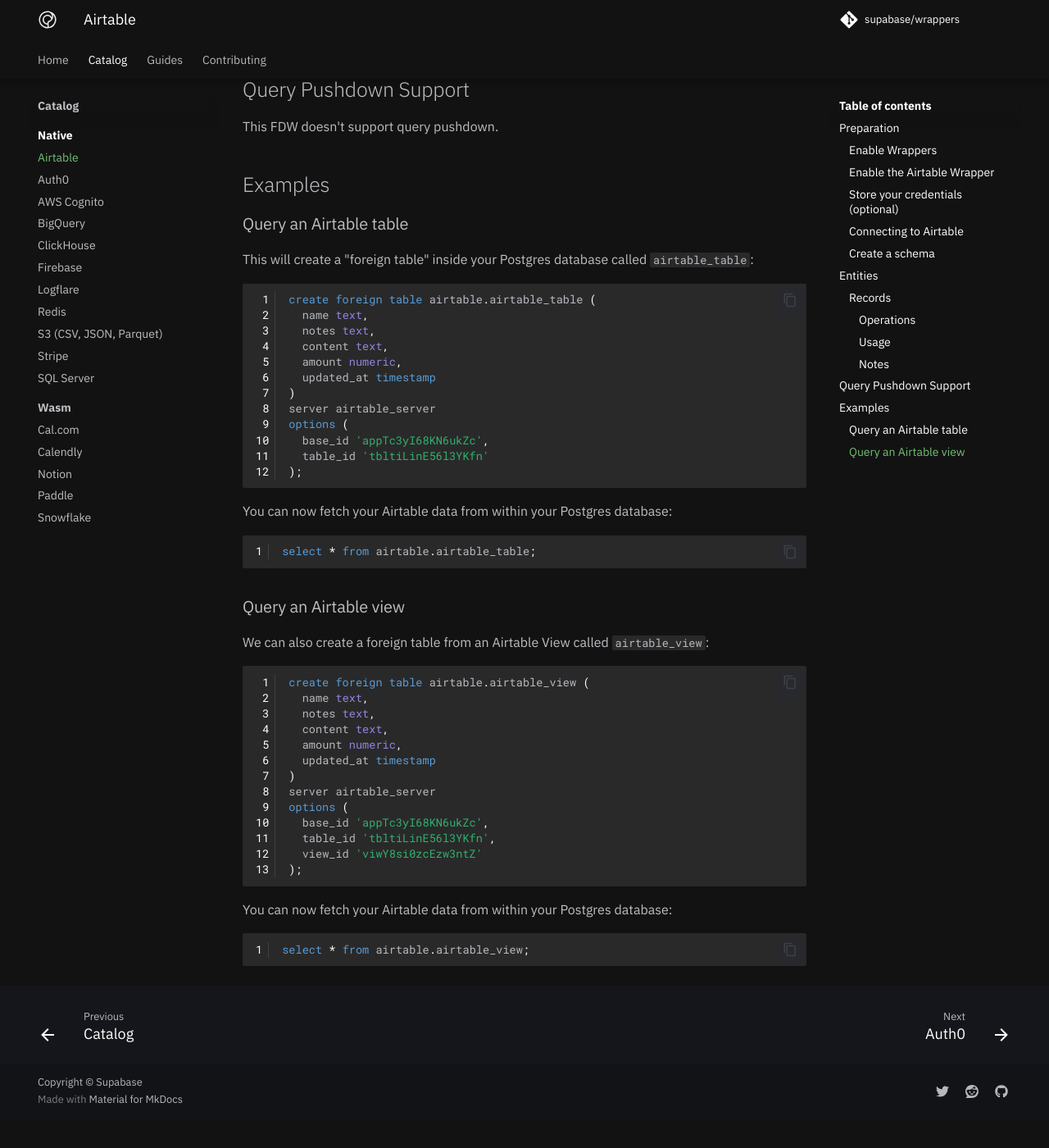
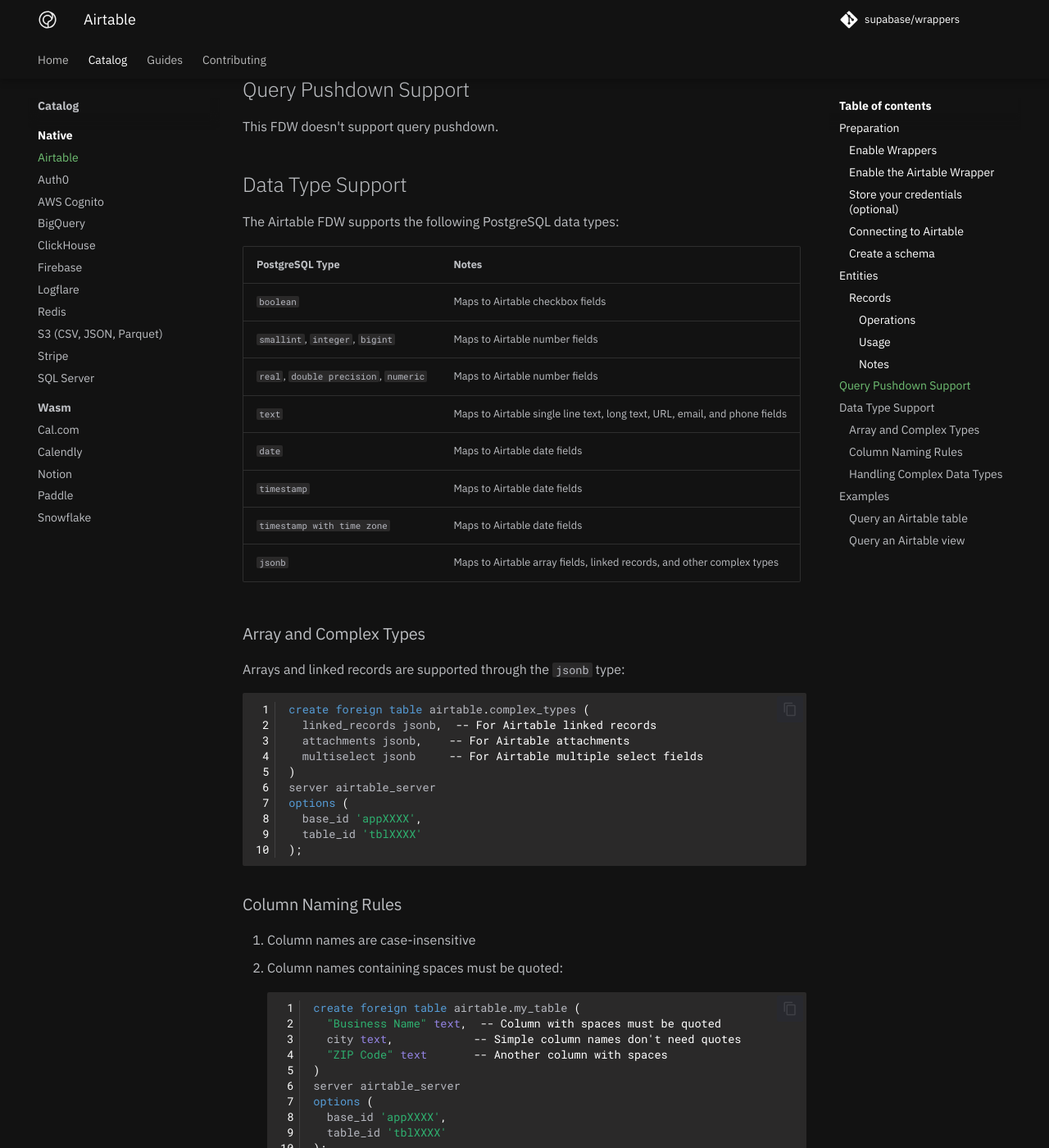
Before and after one commit to supabase/wrappers, an MkDocs documentation site: the page built from docs/catalog/airtable.md, in a window 1280 px wide and 1400 px high, scrolled down 2498 px. Shown: the whole window at 82% size. Built offline with MkDocs 1.6.1 and Material for MkDocs 9.7.7, drawn with Linux system fonts in a browser that asks for light colours; comment, search, counter and statistics services are not loaded; before the commit the page ends 3861 px from its top, so only the background shows below that; some of the changed text lies outside the part shown.

Commit message:
docs(airtable): add comprehensive data type support documentation
- Add supported PostgreSQL data types and their Airtable mappings
- Document column naming rules and case sensitivity
- Add examples for handling arrays and linked records
- Clarify null value handling

Fixes #170

Co-Authored-By: copple@supabase.io <copple@supabase.io>

````diff
--- a/docs/catalog/airtable.md
+++ b/docs/catalog/airtable.md
@@ -123,6 +123,83 @@ options (
 
 This FDW doesn't support query pushdown.
 
+## Data Type Support
+
+The Airtable FDW supports the following PostgreSQL data types:
+
+| PostgreSQL Type | Notes |
+| -------------- | ----- |
+| `boolean` | Maps to Airtable checkbox fields |
+| `smallint`, `integer`, `bigint` | Maps to Airtable number fields |
+| `real`, `double precision`, `numeric` | Maps to Airtable number fields |
+| `text` | Maps to Airtable single line text, long text, URL, email, and phone fields |
+| `date` | Maps to Airtable date fields |
+| `timestamp` | Maps to Airtable date fields |
+| `timestamp with time zone` | Maps to Airtable date fields |
+| `jsonb` | Maps to Airtable array fields, linked records, and other complex types |
+
+### Array and Complex Types
+
+Arrays and linked records are supported through the `jsonb` type:
+
+```sql
+create foreign table airtable.complex_types (
+  linked_records jsonb,  -- For Airtable linked records
+  attachments jsonb,    -- For Airtable attachments
+  multiselect jsonb     -- For Airtable multiple select fields
+)
+server airtable_server
+options (
+  base_id 'appXXXX',
+  table_id 'tblXXXX'
+);
+```
+
+### Column Naming Rules
+
+1. Column names are case-insensitive
+2. Column names containing spaces must be quoted:
+```sql
+create foreign table airtable.my_table (
+  "Business Name" text,  -- Column with spaces must be quoted
+  city text,            -- Simple column names don't need quotes
+  "ZIP Code" text       -- Another column with spaces
+)
+server airtable_server
+options (
+  base_id 'appXXXX',
+  table_id 'tblXXXX'
+);
+```
+
+### Handling Complex Data Types
+
+Here's an example of querying a table with linked records and arrays:
+
+```sql
+create foreign table airtable.contacts (
+  name text,
+  "Phone Numbers" jsonb,  -- Array of phone numbers
+  "Related Companies" jsonb,  -- Linked records
+  tags jsonb  -- Multiple select field
+)
+server airtable_server
+options (
+  base_id 'appXXXX',
+  table_id 'tblXXXX'
+);
+
+-- Query the complex types
+select
+  name,
+  "Phone Numbers"->0 as primary_phone,  -- Access first phone number
+  jsonb_array_length("Related Companies") as company_count,
+  tags
+from airtable.contacts;
+```
+
+Note: Null values in Airtable fields are returned as SQL NULL values.
+
 ## Examples
 
 ### Query an Airtable table
````
